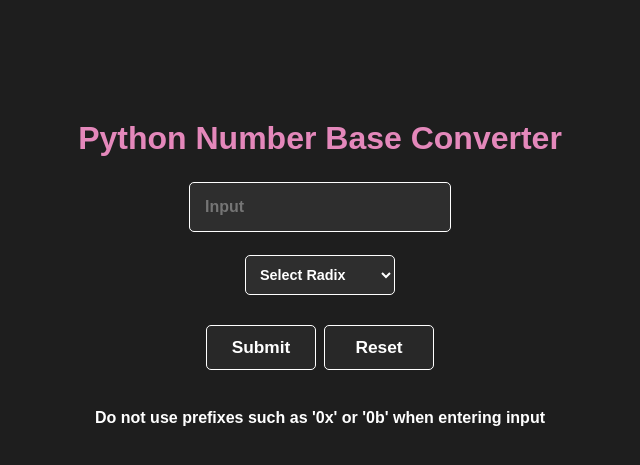
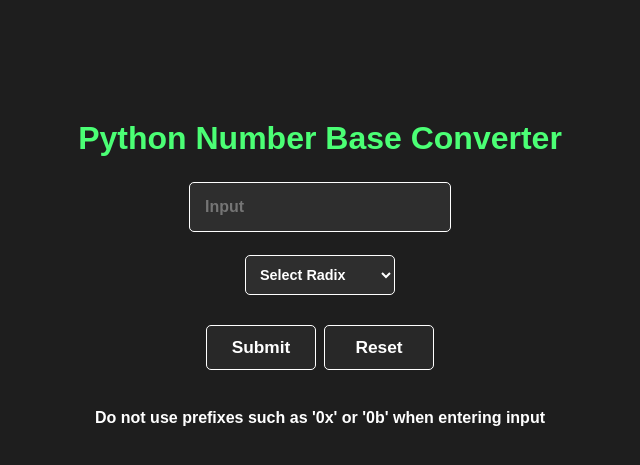
Before and after one commit to AdamKeith1/Number-Base-Converter-App, a Flask app: page / in a window 1280 px wide. Shown: the top 465 px of the page, without its empty margins (320-960 px from the left). Run offline with Flask 3, Linux system fonts and the light colour scheme.

Commit message:
Styling
Text color changed

```diff
--- a/static/converter.css
+++ b/static/converter.css
@@ -72,7 +72,7 @@ h1 {
   transform: translate(-50%, -50%);
   height: 32px;
   width: 32px;
-  background-color: #e488bb;
+  background-color: #4bff75;
   border-radius: 50%;
   transition: 0.6s ease;
 }
--- a/templates/index.html
+++ b/templates/index.html
@@ -7,7 +7,7 @@
     <link rel="stylesheet" type="text/css"
     href="{{ url_for('static', filename='converter.css') }}"/>
 </head>
-<body style="background-color:rgb(30, 30, 30); color: #e488bb">
+<body style="background-color:rgb(30, 30, 30); color: #4bff75">
 <center>
     <h1>Python Number Base Converter</h1>
     <form method="post" action="{{ url_for('operation_result') }}" id="converter_form">
```
